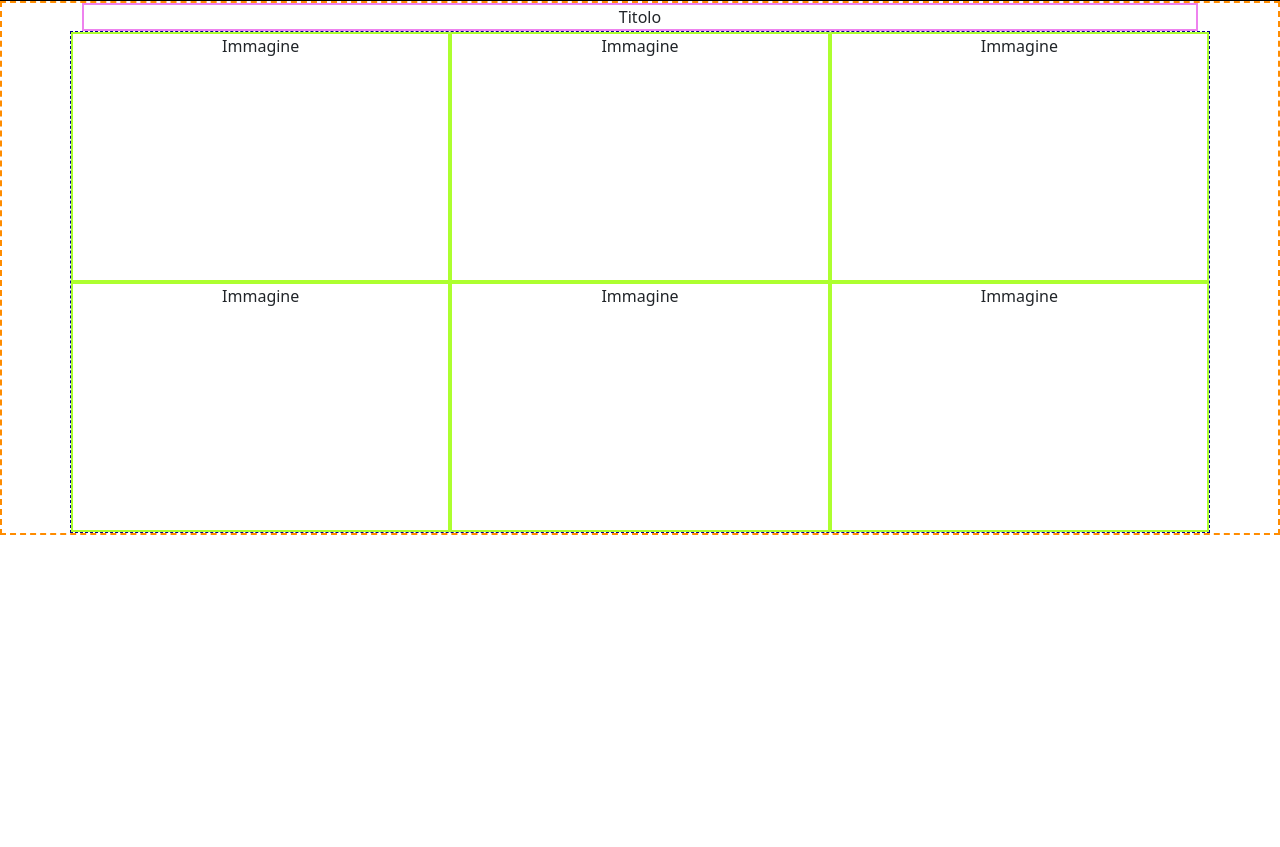
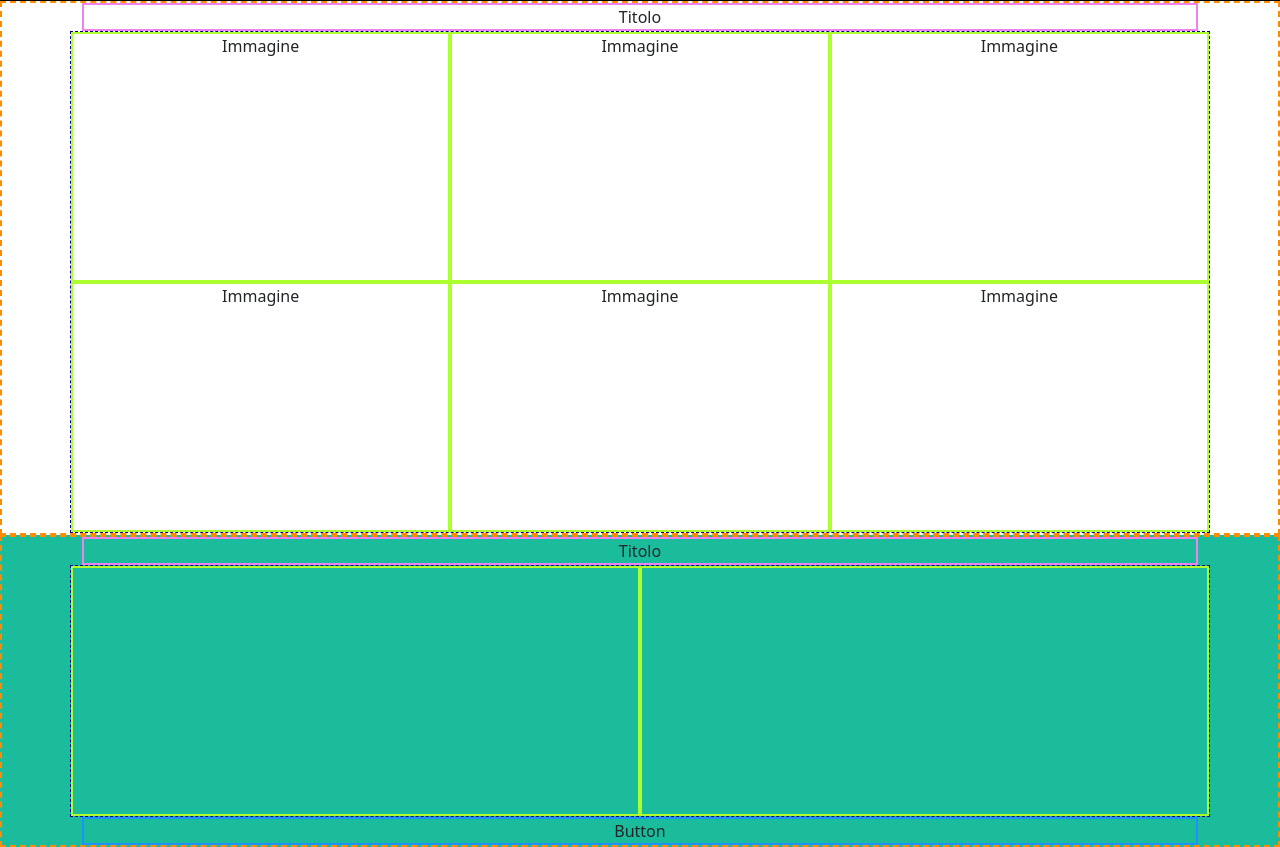
Before and after one commit to SantiGalvan/html-css-bootstrap-freelancer, a plain HTML site: page index.html in a window 1280 px wide. Shown: the part 679-1526 px from the top of the page. Before the commit the page ends 1214 px from the top, so only its background shows below. Drawn offline with nearby package versions, Linux system fonts and the light colour scheme.

Commit message:
added section about

```diff
--- a/css/style.css
+++ b/css/style.css
@@ -54,3 +54,16 @@ nav {
     border: 2px solid greenyellow;
     height: 250px;
 }
+
+/* Section About */
+#about {
+    background-color: #1abc9c;
+}
+
+.cs-title-about {
+    border: 2px solid violet;
+}
+
+.cs-button-about {
+    border: 2px solid dodgerblue;
+}
--- a/index.html
+++ b/index.html
@@ -50,6 +50,18 @@
             </div>
         </section>
 
+        <!-- Section About -->
+        <section id="about">
+            <div class="container">
+                <div class="cs-title-about text-center">Titolo</div>
+                <div class="row row-cols-1 row-cols-md-2 cs-row">
+                    <div class="col"></div>
+                    <div class="col"></div>
+                </div>
+                <div class="cs-button-about text-center">Button</div>
+            </div>
+        </section>
+
 
     </main>
 
```
